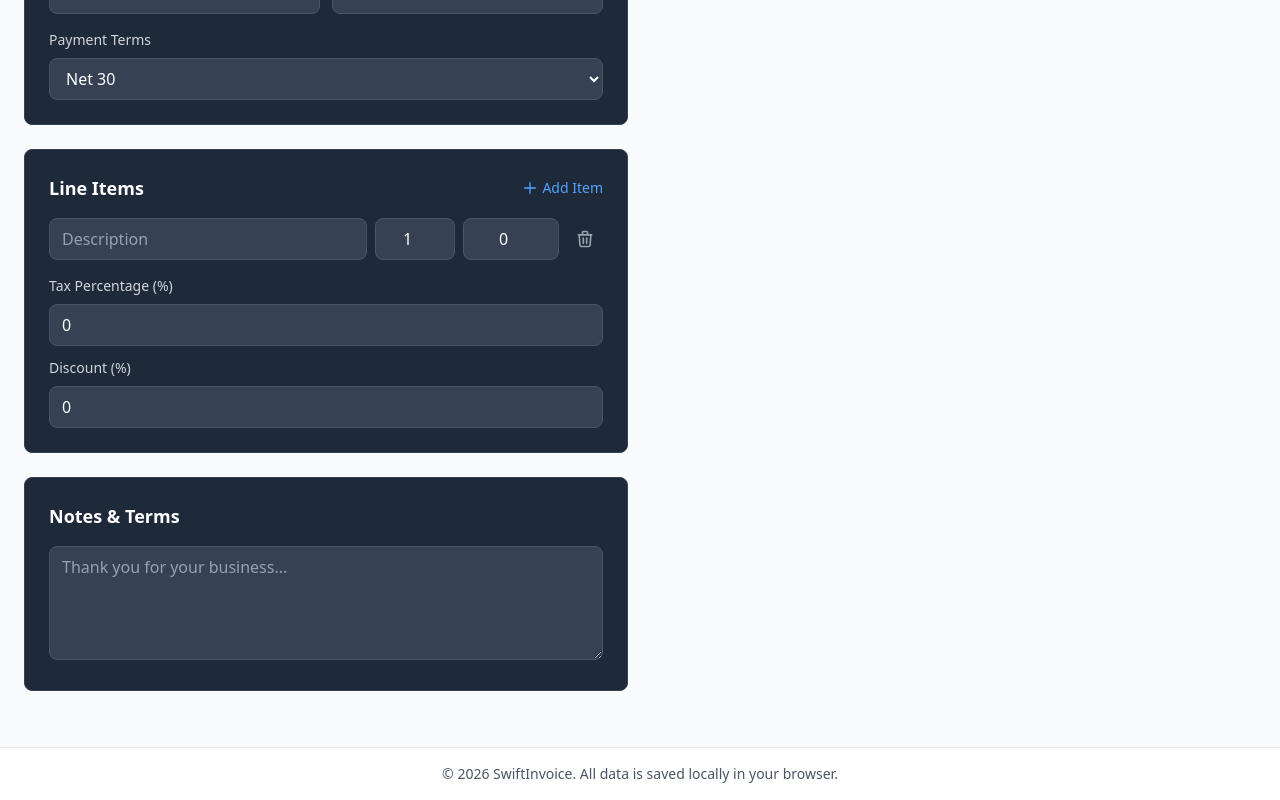
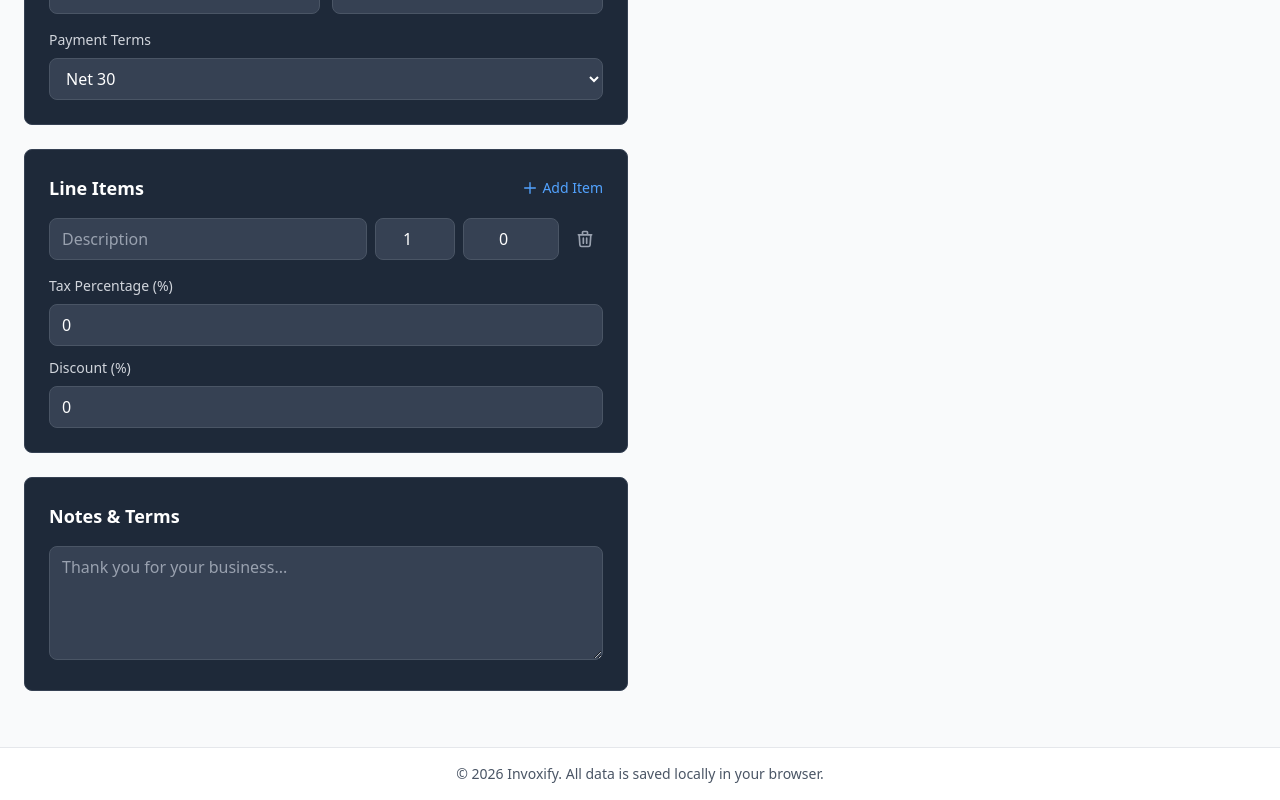
Before and after one commit to Sochetra21/invoice, a Vue app: page / in a window 1280 px wide. Shown: the part 1274-2074 px from the top of the page. Built offline with nearby package versions, Linux system fonts and the light colour scheme.

Commit message:
correct name

```diff
--- a/src/Layout/Layout.vue
+++ b/src/Layout/Layout.vue
@@ -69,7 +69,7 @@
     <!-- Footer -->
     <footer class="bg-white border-t border-gray-200 px-4 sm:px-6 py-3 sm:py-4 mt-auto">
       <div class="max-w-7xl mx-auto text-center text-xs sm:text-sm text-gray-600">
-        © 2026 SwiftInvoice. All data is saved locally in your browser.
+        © 2026 Invoxify. All data is saved locally in your browser.
       </div>
     </footer>
 
```
